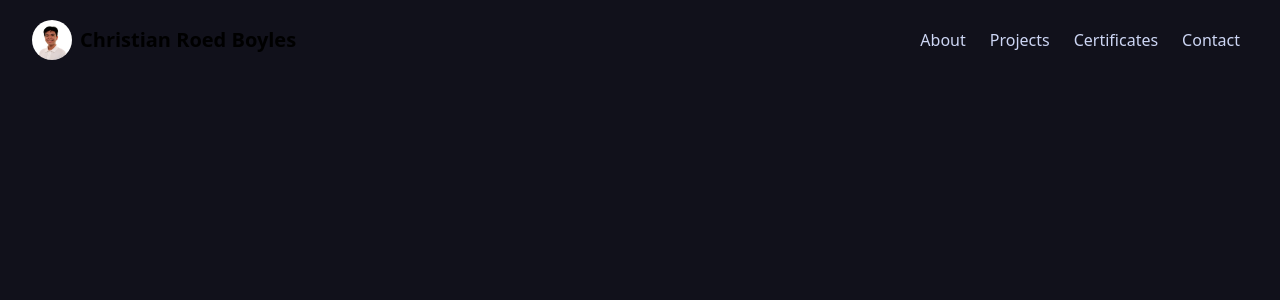
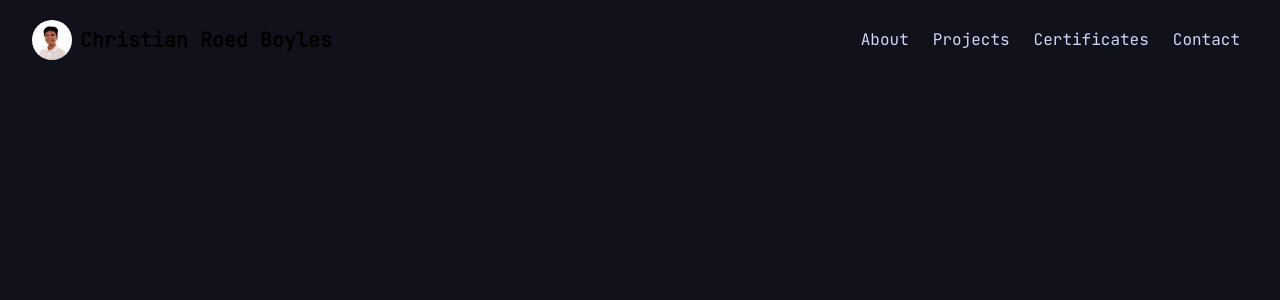
Before and after one commit to rockyroed/portfolio, a React (Vite) app: page / in a window 1280 px wide. Shown: the top 300 px of the page. Built offline with nearby package versions, Linux system fonts and the light colour scheme.

Commit message:
Add infinite scroll for Lines

```diff
--- a/src/index.css
+++ b/src/index.css
@@ -6,8 +6,22 @@
   --color-primary: #89dceb;
   --color-secondary: #f5c2e7;
   --color-accent: #a6e3a1;
+
+  --animate-infinite-scroll: infinite-scroll 50s linear infinite;
+  @keyframes infinite-scroll {
+    0% {
+      transform: translateX(0);
+    }
+    100% {
+      transform: translateX(-100%);
+    }
+  }
 }
 
 :root {
   background-color: var(--color-background);
+  font-family: "JetBrains Mono", serif;
+  font-optical-sizing: auto;
+  font-weight: 400;
+  font-style: normal;
 }
```
